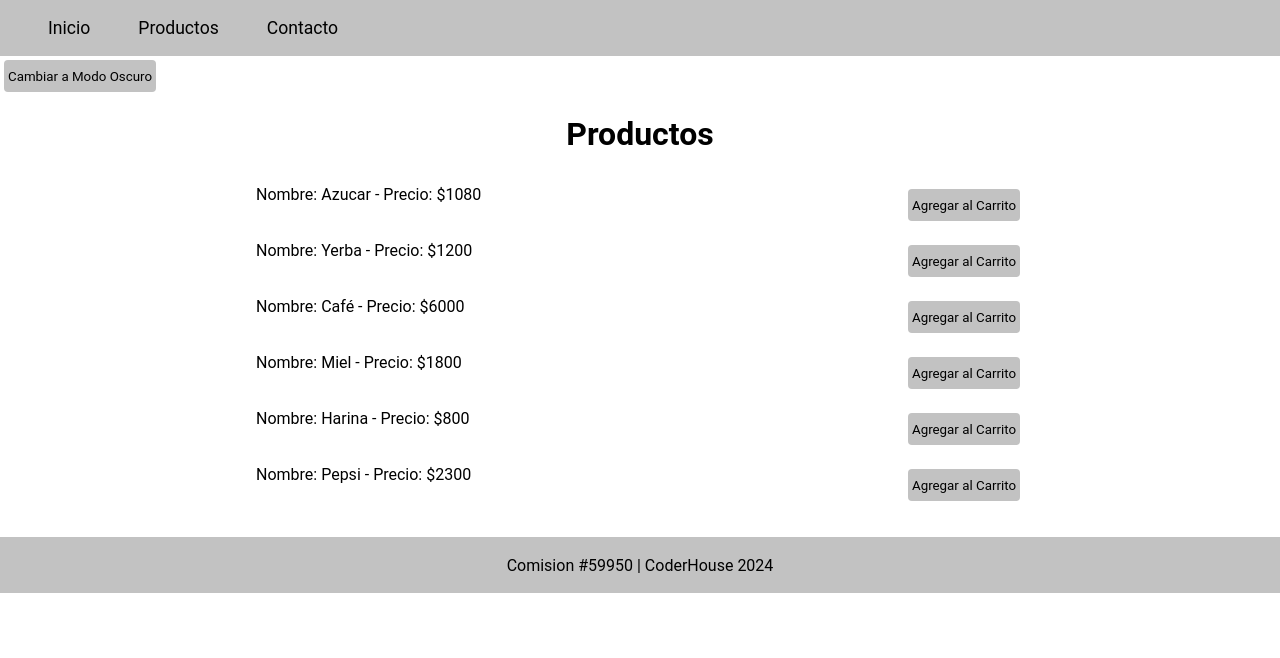
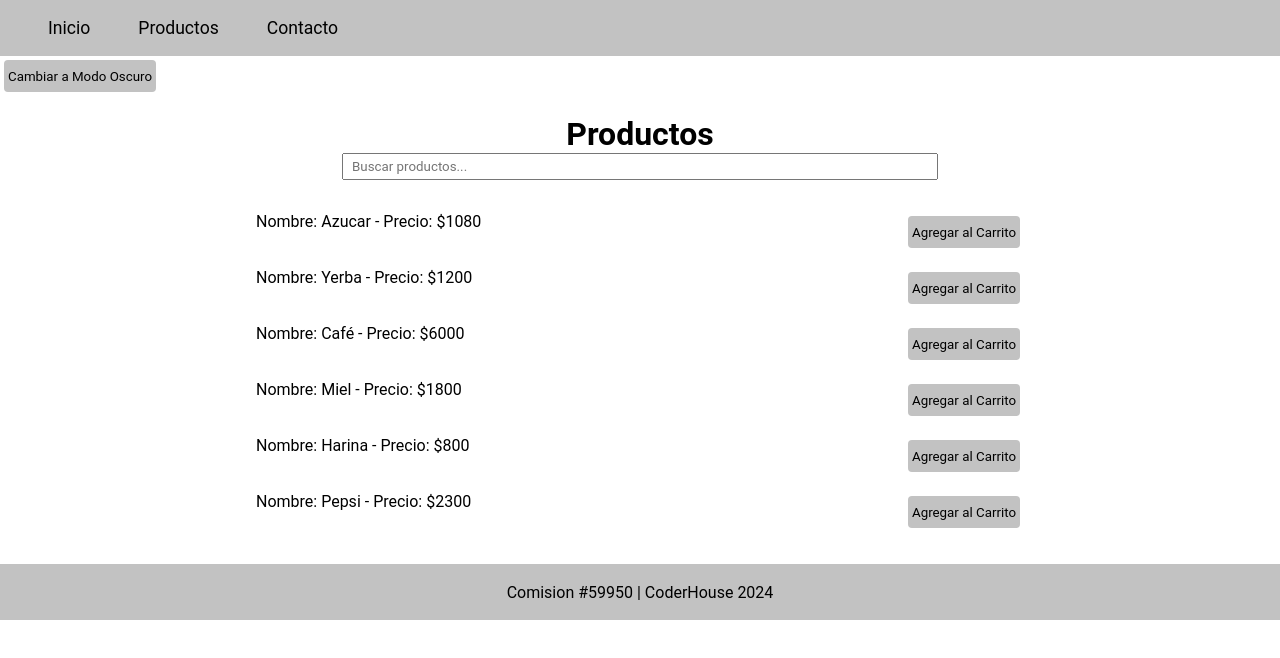
Before and after one commit to Drako01/javascript---59950, a plain HTML site: page products.html in a window 1280 px wide. Drawn offline with Linux system fonts and the light colour scheme.

Commit message:
Buscador de productos usando un filtro

```diff
--- a/js/productos.js
+++ b/js/productos.js
@@ -22,19 +22,27 @@ function addToCart(productoID) {
 }
 
 document.addEventListener("DOMContentLoaded", function () {
-    function renderizarProductos() {
+    function renderizarProductos(productosFiltrados = productos) {
         const productList = document.getElementById('product-list');
         productList.innerHTML = '';
-        productos.forEach(producto => {
+        productosFiltrados.forEach(producto => {
             const productoDiv = document.createElement('div');
             productoDiv.innerHTML = `
-            <p>Nombre: ${producto.nombre} - Precio: $${producto.precio}</p>
-            <button onclick="addToCart(${producto.id})" class="button_grey" >Agregar al Carrito</button>
-        `
+                <p>Nombre: ${producto.nombre} - Precio: $${producto.precio}</p>
+                <button onclick="addToCart(${producto.id})" class="button_grey" >Agregar al Carrito</button>
+            `;
             productList.appendChild(productoDiv);
-        })
+        });
     }
+
+    const buscadorInput = document.getElementById('buscador-input');
+    buscadorInput.addEventListener('input', function () {
+        const textoBusqueda = buscadorInput.value.toLowerCase();
+        const productosFiltrados = productos.filter(producto =>
+            producto.nombre.toLowerCase().includes(textoBusqueda)
+        );
+        renderizarProductos(productosFiltrados);
+    });
+
     renderizarProductos();
-
-
 });
--- a/products.html
+++ b/products.html
@@ -15,6 +15,9 @@
     <main id="miMain">
         <button id="toggle-button">Cambiar a Modo Oscuro</button>
         <h1 id="titulo">Productos</h1>
+        <div class="buscador">
+            <input type="text" id="buscador-input" placeholder="Buscar productos...">
+        </div>
         <div id="product-list"></div>
     </main>
 
```
